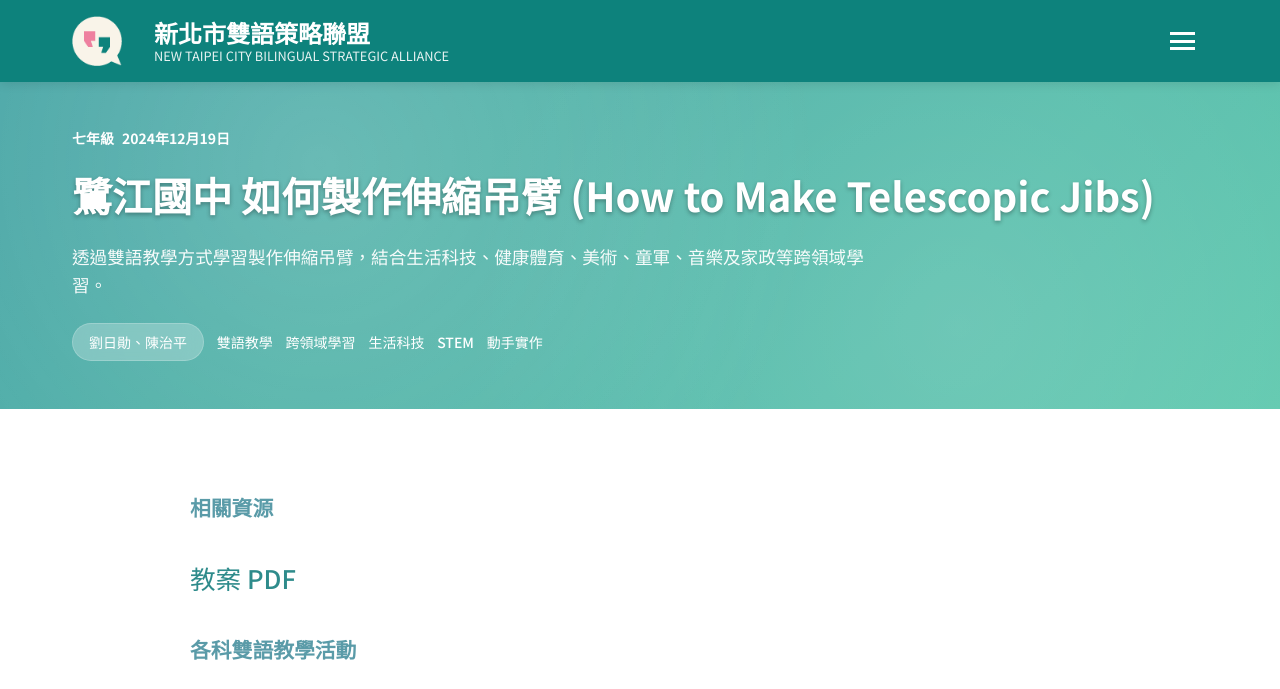
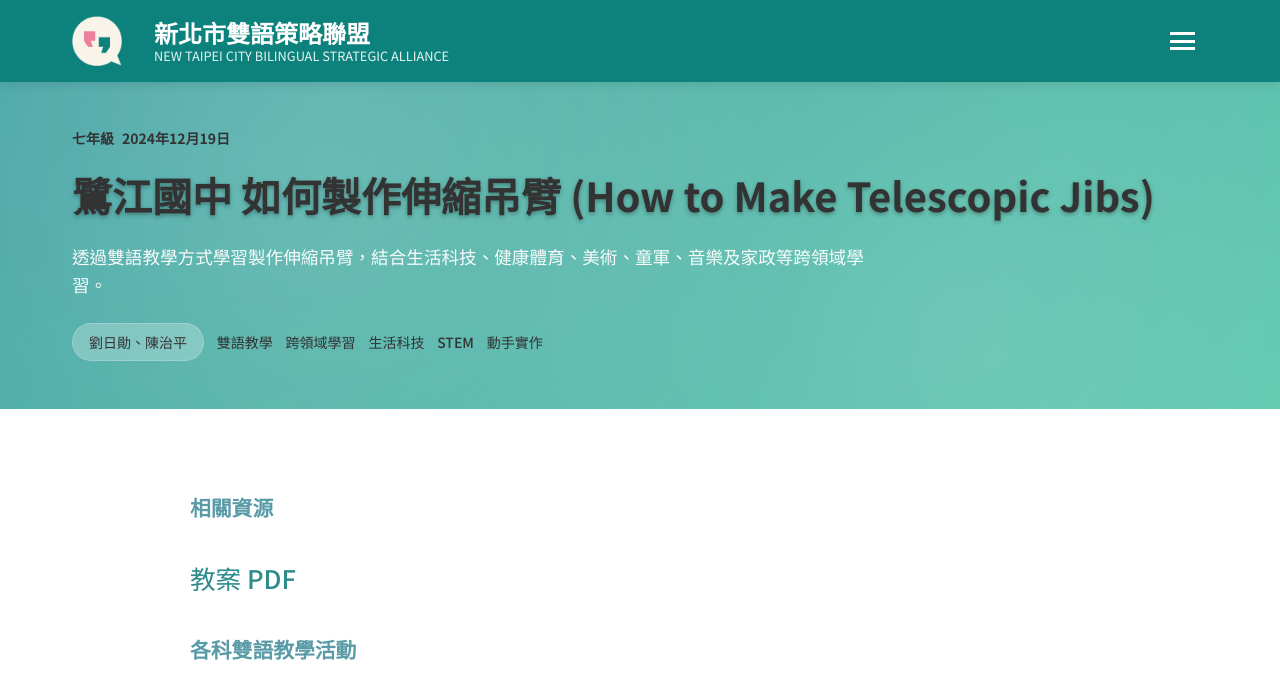
Before and after one commit to ntpc-bsa/ntpc-bsa.github.io, a Jekyll site: the page built from _lessons/sample-lesson-example.md, in a window 1280 px wide and 1400 px high. Shown: the top 689 px of the window. Built offline with Jekyll 4.4.1, drawn with Linux system fonts in a browser that asks for light colours; some web fonts are replaced.

Commit message:
Correct all text colors to match title color (#333 dark grey)

```diff
--- a/assets/css/style.css
+++ b/assets/css/style.css
@@ -902,6 +902,8 @@ body {
     margin-bottom: 1rem;
     color: var(--text-dark);
 }
+
+
 
 .lesson-description {
     color: var(--text-light);
@@ -1673,7 +1675,7 @@ body {
 
 .lesson-category,
 .lesson-date {
-    color: white;
+    color: #333;
     font-size: 14px;
     font-weight: 600;
     line-height: 1.2;
@@ -1685,7 +1687,7 @@ body {
     margin: 1rem 0;
     line-height: 1.2;
     text-shadow: 0 2px 4px rgba(0, 0, 0, 0.3);
-    color: white;
+    color: #333;
 }
 
 .lesson-excerpt {
@@ -1715,7 +1717,7 @@ body {
     border: 1px solid rgba(255, 255, 255, 0.2);
     font-size: 14px;
     line-height: 1.2;
-    color: white;
+    color: #333;
 }
 
 .lesson-tags {
@@ -1726,7 +1728,7 @@ body {
 }
 
 .tag-item {
-    color: white;
+    color: #333;
     font-size: 14px;
     font-weight: 500;
     line-height: 1.2;
```
